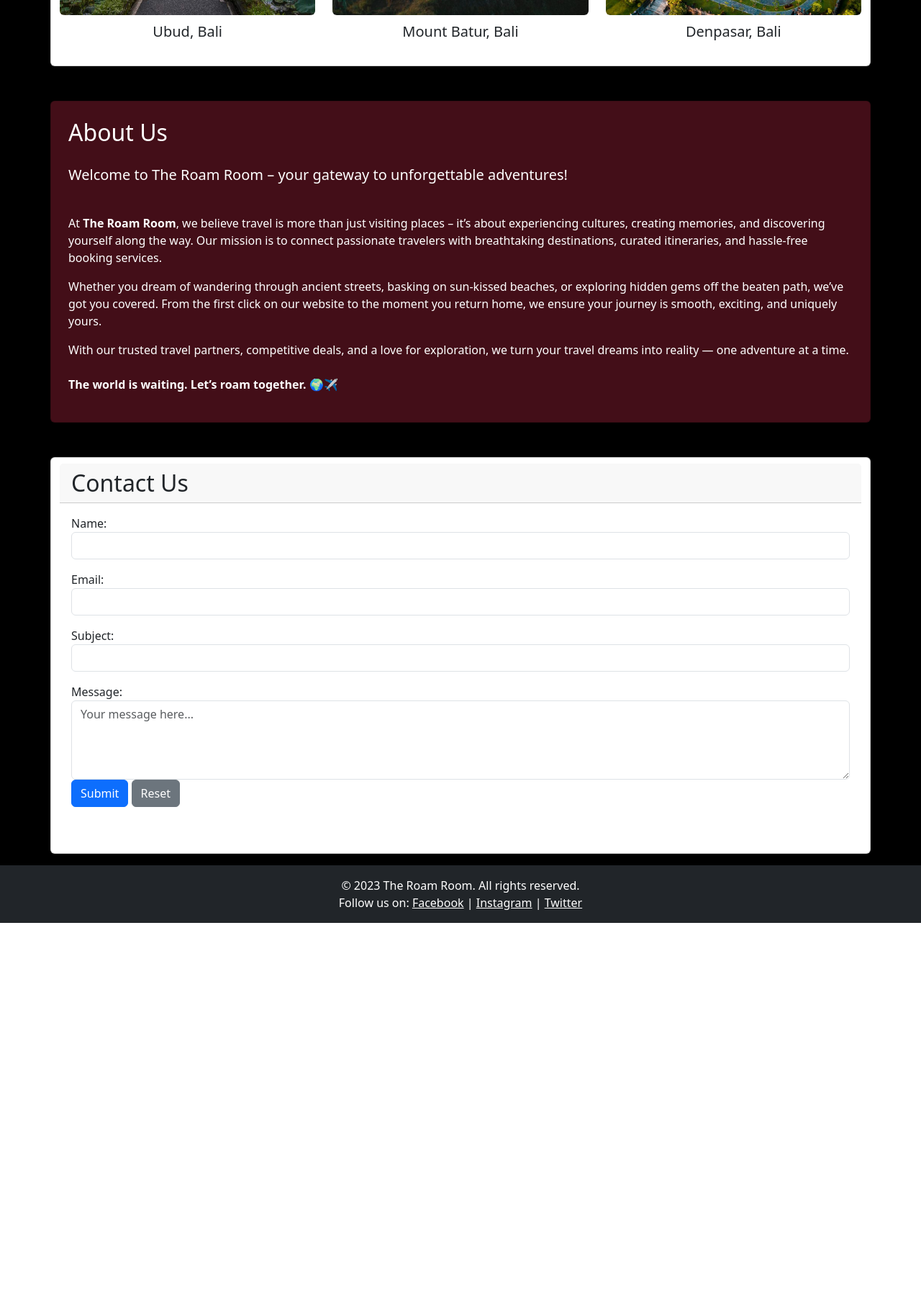
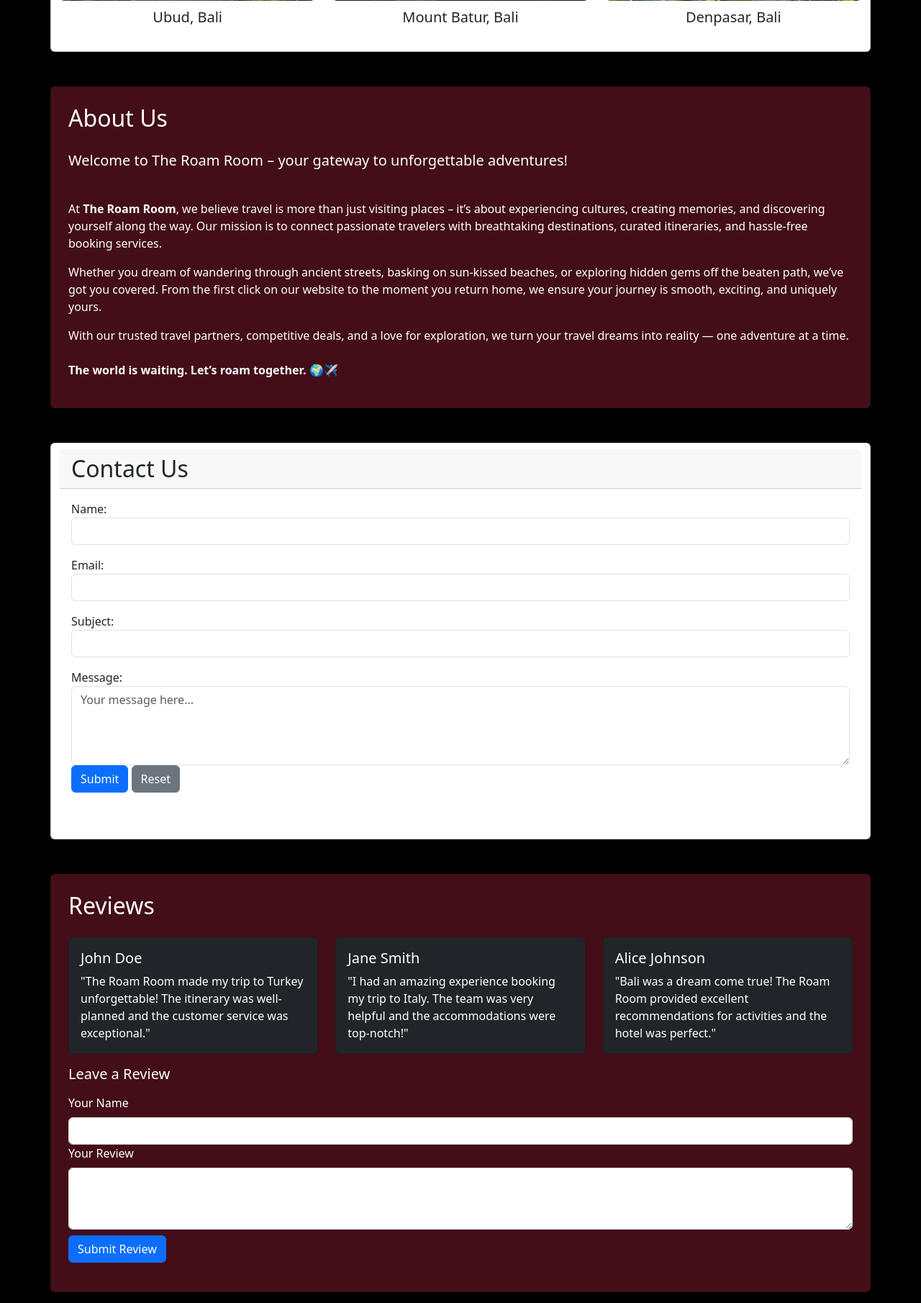
Before and after one commit to AmbreenAmbi04/The-Roam-Room, a PHP site: page / in a window 1280 px wide. Shown: the part 2990-4800 px from the top of the page at 72% size. Before the commit the page ends 4272 px from the top, so only its background shows below. Run offline with PHP 8.4, Linux system fonts and the light colour scheme.

Commit message:
Added Review Section!

```diff
--- a/index.php
+++ b/index.php
@@ -48,9 +48,9 @@ if ($connection)
 </head>
 <body class="bg-black text-light">
   <!--Navbar-->
-  <nav class="navbar navbar-expand-lg bg-gradient bg-black navbar-dark fs-5">
+  <nav class="navbar navbar-expand-lg bg-gradient bg-black navbar-dark fs-5 sticky-top">
   <div class="container-fluid">
-    <img src="images/The Roam Room Logo.jpg" alt="Logo" class="navbar-brand" style="width: 80px; height: 80px; border-radius: 250px">
+    <img src="images/The Roam Room Logo.jpg" alt="Logo" class="navbar-brand" style="width: 60px; height: 60px; border-radius: 250px">
     <a class="navbar-brand fs-3" href="#">The Roam Room</a>
     <button class="navbar-toggler" type="button" data-bs-toggle="collapse" data-bs-target="#navbarNav" aria-controls="navbarNav" aria-expanded="false" aria-label="Toggle navigation">
       <span class="navbar-toggler-icon"></span>
@@ -346,6 +346,50 @@ if ($connection)
         </form>
     </div>
     </section>
+
+    <!--Reviews Section-->
+    <section id="reviews">
+    <div class="container card mt-5 mb-3 text-white p-4" style="background-color: #430E18">
+      <h2 class="mb-4">Reviews</h2>
+      <div class="row">
+        <div class="col-md-4 mb-3">
+          <div class="card bg-dark text-white">
+            <div class="card-body">
+              <h5 class="card-title">John Doe</h5>
+              <p class="card-text">"The Roam Room made my trip to Turkey unforgettable! The itinerary was well-planned and the customer service was exceptional."</p>
+            </div>
+          </div>
+        </div>
+        <div class="col-md-4 mb-3">
+          <div class="card bg-dark text-white">
+            <div class="card-body">
+              <h5 class="card-title">Jane Smith</h5>
+              <p class="card-text">"I had an amazing experience booking my trip to Italy. The team was very helpful and the accommodations were top-notch!"</p>
+            </div>
+          </div>
+        </div>
+        <div class="col-md-4 mb-3">
+          <div class="card bg-dark text-white">
+            <div class="card-body">
+              <h5 class="card-title">Alice Johnson</h5>
+              <p class="card-text">"Bali was a dream come true! The Roam Room provided excellent recommendations for activities and the hotel was perfect."</p>
+            </div>
+          </div>
+        </div>
+      </div>
+      <div>
+          <h5 class="mb-3">Leave a Review</h5>
+          <div class="mb-3">
+            <form id="reviewForm" class="form">
+            <label for="reviewerName" class="form-label">Your Name</label>
+            <input type="text" class="form-control" id="reviewerName" required>
+            <label for="reviewText" class="form-label">Your Review</label>
+            <textarea class="form-control" id="reviewText" rows="3" required></textarea>
+            <button type="submit" class="btn btn-primary mt-2">Submit Review</button>
+        </form>
+        </div>
+      </div>
+</section>
     <!--Footer-->
   <footer class="bg-dark text-white text-center py-3">
     <p class="mb-0">© 2023 The Roam Room. All rights reserved.</p>
```
